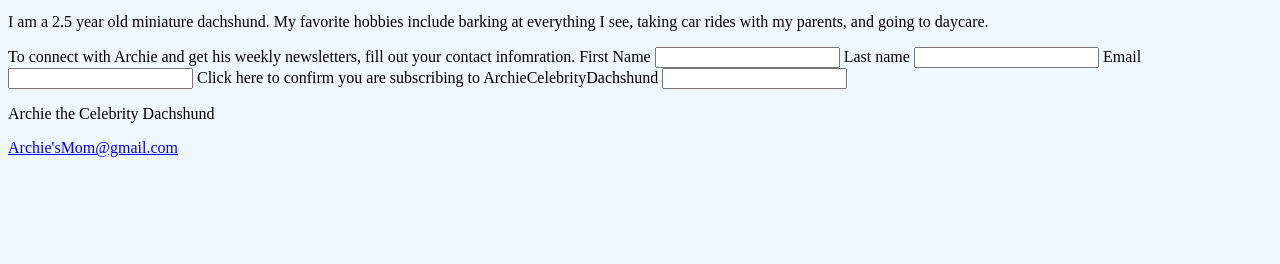
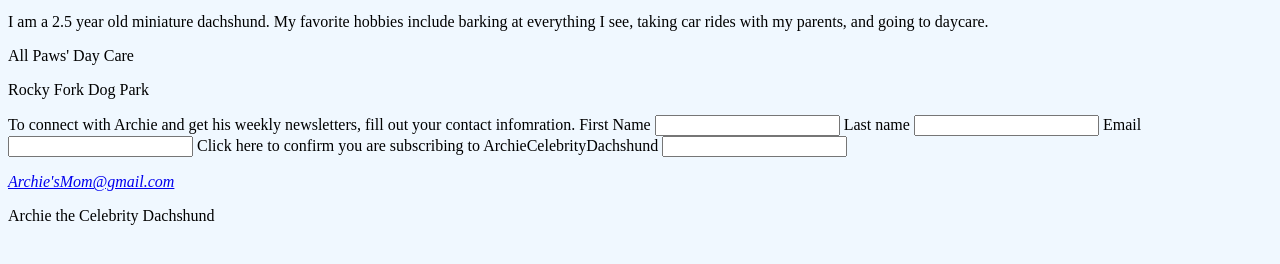
Before and after one commit to ChelseaLuevano/M1-MiniProject-A22-ArchieTheCeleb, a plain HTML site: page index.html in a window 1280 px wide. Shown: the part 416-680 px from the top of the page. Drawn offline with Linux system fonts and the light colour scheme.

Commit message:
added Archie's favorite places content

```diff
--- a/assets/css/style.css
+++ b/assets/css/style.css
@@ -1,3 +1,8 @@
+*{
+
+}
+
+
 body {
     background-color: aliceblue;
 }
--- a/index.html
+++ b/index.html
@@ -28,6 +28,16 @@
         </main>
 
 
+        <aside>
+          <!--Side Navigation Links to Archie's Favorite Places-->
+          <nav>
+            <p>All Paws' Day Care</p>
+            <p>Rocky Fork Dog Park</p>
+
+          </nav>
+
+        </aside>
+
 
         <form>
             To connect with Archie and get his weekly newsletters, fill out your contact infomration.
@@ -40,9 +50,12 @@
 
         </section>
 
+        <address>
+          <p><a href="mailto:chelsea.m.luevano@gmail.com">Archie'sMom@gmail.com</a></p>
+        </address>
+
         <footer>
             <p>Archie the Celebrity Dachshund </p>
-            <p><a href="mailto:chelsea.m.luevano@gmail.com">Archie'sMom@gmail.com</a></p>
         </footer>
 
     </body>
```
